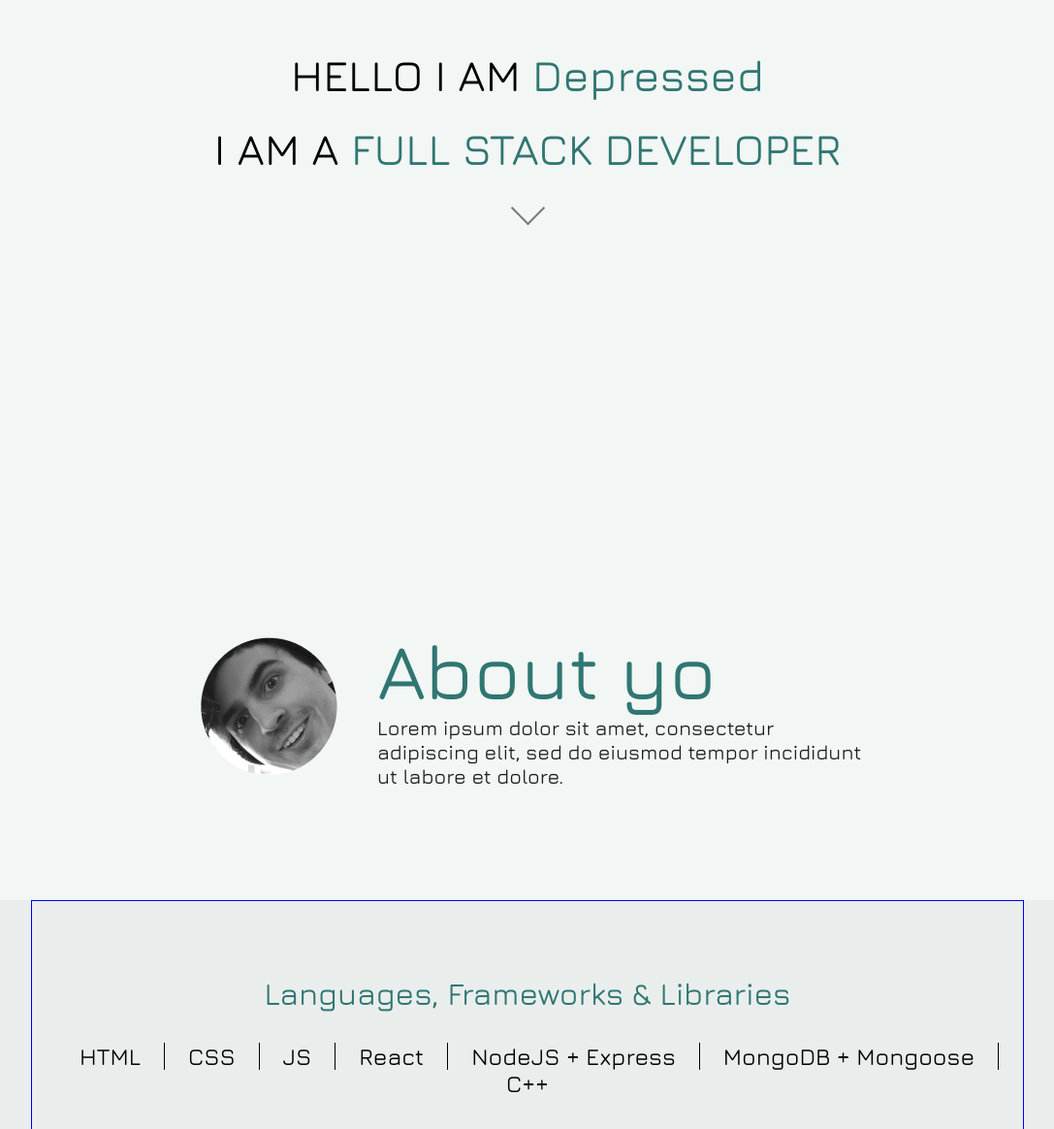
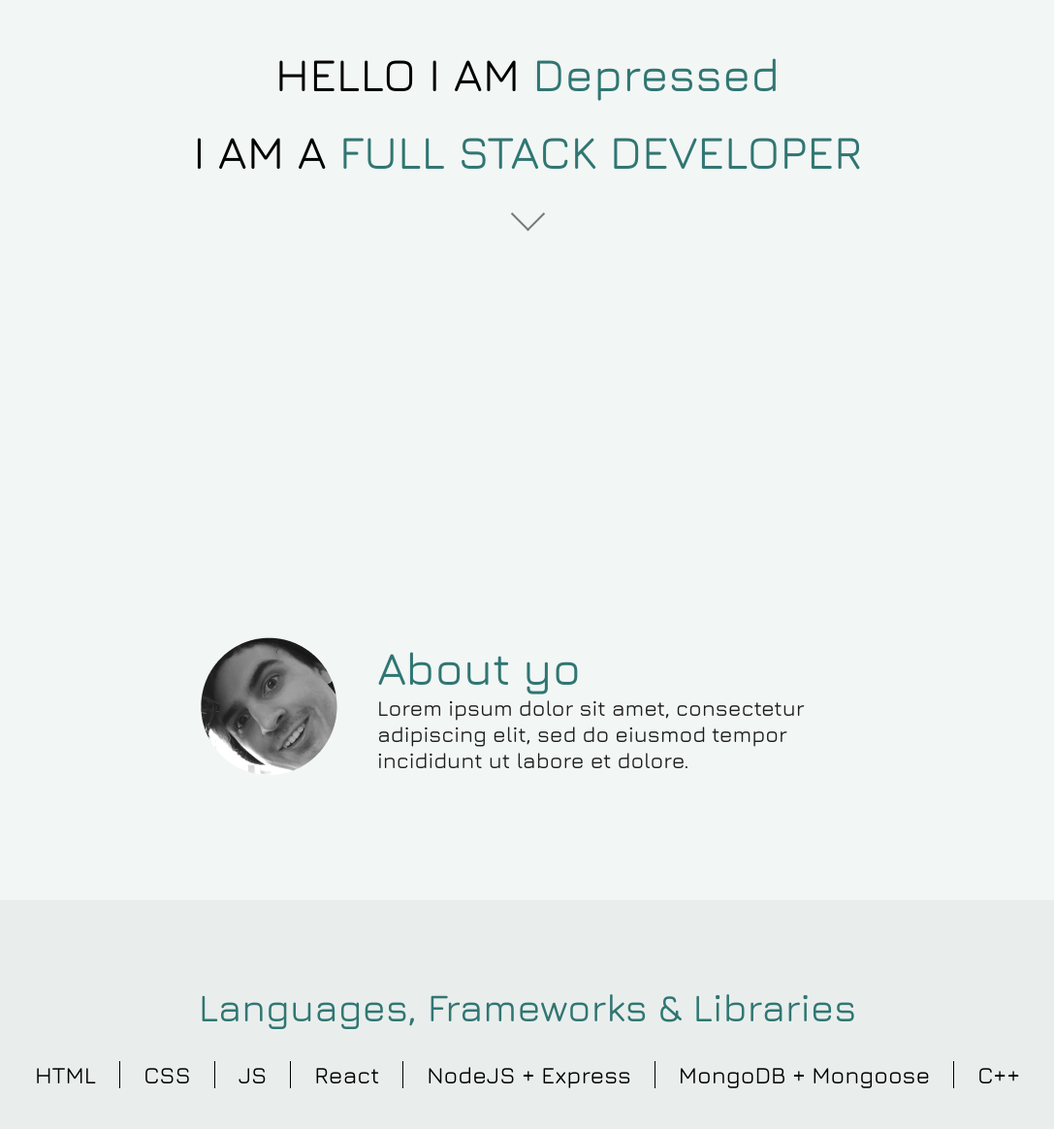
Before and after one commit to ajhanson22227/portfolio, a React (Create React App) app: page / in a window 1280 px wide. Shown: the part 272-1436 px from the top of the page at 97% size, without its empty margins (96-1183 px from the left). Built offline with nearby package versions, Linux system fonts and the light colour scheme.

Commit message:
Add responsiveness to styles

```diff
--- a/src/components/Summary/Personal/Personal.css
+++ b/src/components/Summary/Personal/Personal.css
@@ -15,12 +15,34 @@
 
 .about-title{
     font-family: jura;
-    font-size: 5em;
+    font-size: 2em;
     color: #307672;
 }
 
 .about-text{
     font-family: jura;
-    font-size: 1.3em;
+    font-size: 1em;
     color: #1d1d1d;
 }
+
+/* Laptops and smaller desktops */
+@media only screen and (min-width: 992px ){
+    .about-title{
+        font-size: 3em;
+    }
+
+    .about-text{
+        font-size: 1.4em;
+    }
+}
+
+/* Extra Large Screen */
+@media only screen and (min-width: 1500px ){
+    .about-title{
+        font-size: 4em;
+    }
+
+    .about-text{
+        font-size: 2em;
+    }
+}
--- a/src/components/Summary/Skills/Skills.css
+++ b/src/components/Summary/Skills/Skills.css
@@ -5,8 +5,7 @@
 }
 
 .skills-inside-container{
-    border: 1px solid blue;
-    width: 50%;
+    width: 100%;
     height: 100%;
     margin: auto;
 
@@ -27,7 +26,7 @@
 
 .skills-title{
     font-family: jura;
-    font-size: 2em;
+    font-size: 1.5em;
     color: #307672;
 }
 
@@ -35,7 +34,7 @@
     width: fit-content;
     padding: 0 1em;
 
-    font-size: 1.5em;
+    font-size: 1em;
     font-family: jura;
 }
 
@@ -43,9 +42,19 @@
     border-right: 1px black solid;
 }
 
-@media only screen and (max-width: 1340px){
+@media only screen and (min-width: 992px){
+    .skills-title{
+        font-size: 2.5em;
+    }
+
+    .skill{
+        font-size: 1.5em;
+    }
+}
+
+/* @media only screen and (max-width: 1300px){
     .skills-inside-container{
-        width: 80%;
+        width: 670px;
     }
 }
 
@@ -53,4 +62,4 @@
     .skills-inside-container{
         width: 100%;
     }
-}
+} */
--- a/src/components/Welcome/Welcome.css
+++ b/src/components/Welcome/Welcome.css
@@ -4,11 +4,12 @@
     align-items: center;
     justify-content: center;
 
-    font-size: 45px;
+    font-size: 1.5em;
     font-family: jura;
 
     width: 100%;
     height: 100vh;
+    text-align: center;
 }
 
 .welcome-content{
@@ -34,3 +35,20 @@
 .bold-text{
     color: #307672
 }
+
+@media only screen and (min-width: 768px) {
+  .welcome-container{
+    font-size: 2em;
+  }
+}
+
+@media only screen and (min-width: 992px){
+  .welcome-container{
+    font-size: 3em;
+  }
+}
+@media only screen and (min-width: 1500px){
+  .welcome-container{
+    font-size: 4em;
+  }
+}
```
